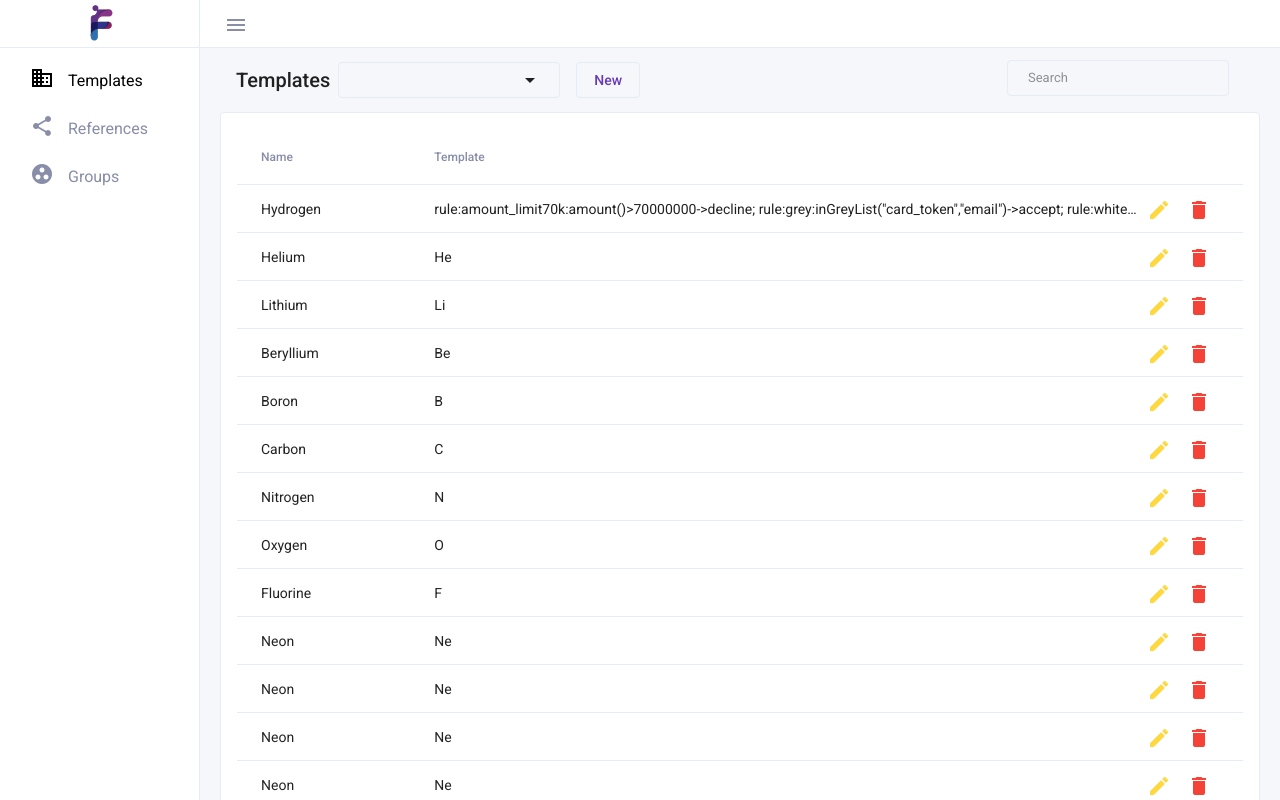
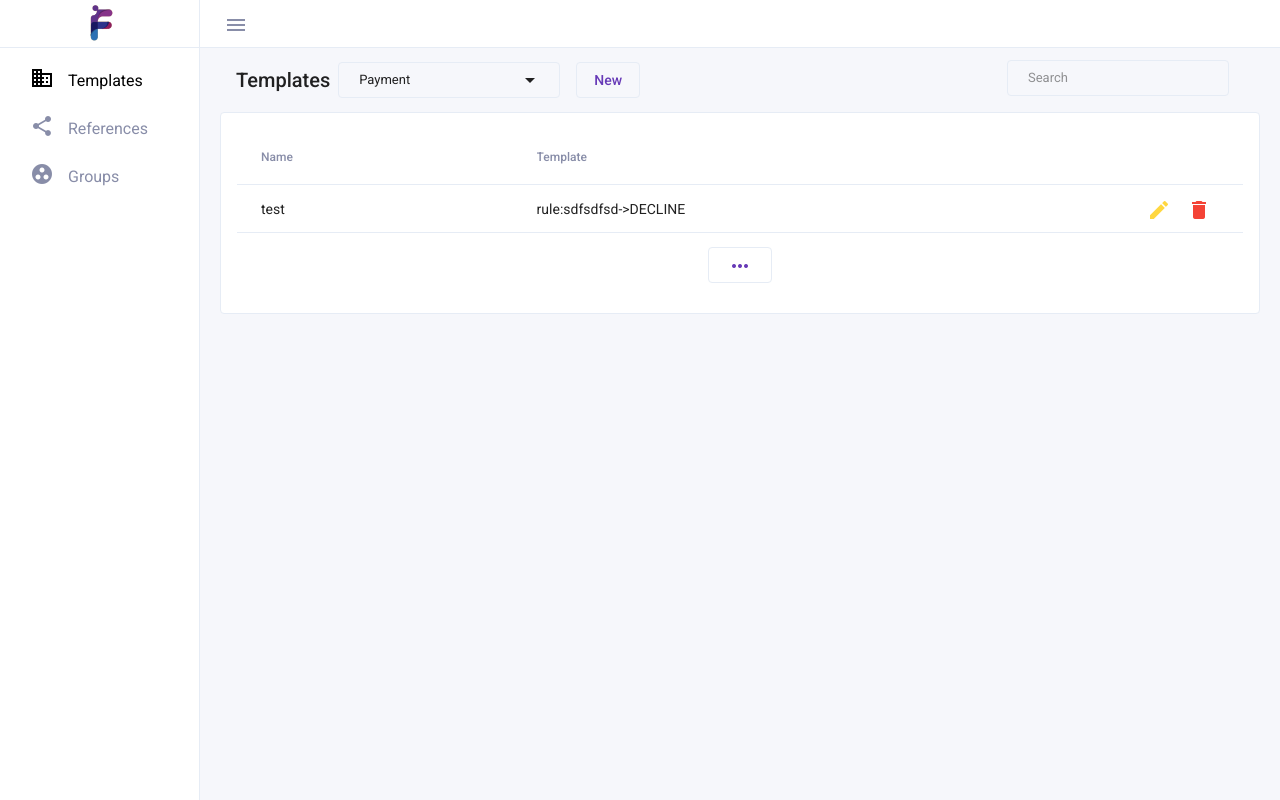
Before and after one commit to rbkmoney/fraudbusters-ui, an Angular app: page /templates in a window 1280 px wide. Shown: the top 800 px of the page. Built offline with nearby package versions, Linux system fonts and the light colour scheme.

Commit message:
Add service with mock data

```diff
--- a/src/app/app-routing.module.ts
+++ b/src/app/app-routing.module.ts
@@ -1,6 +1,5 @@
-import { NgModule } from '@angular/core';
-import { Routes, RouterModule } from '@angular/router';
-import {TemplatesComponent} from './templates/templates.component';
+import {NgModule} from '@angular/core';
+import {RouterModule} from '@angular/router';
 
 @NgModule({
   imports: [
--- a/src/app/app.module.ts
+++ b/src/app/app.module.ts
@@ -15,6 +15,7 @@ import {TemplatesModule} from './templates/templates.module';
 import {ReferencesModule} from './references/references.module';
 import {GroupsModule} from './groups/groups.module';
 import {CreateTemplateModule} from './templates/create-template/create-template.module';
+import {HttpClientModule} from '@angular/common/http';
 
 @NgModule({
   declarations: [
@@ -34,7 +35,8 @@ import {CreateTemplateModule} from './templates/create-template/create-template.
     CreateTemplateModule,
     ReferencesModule,
     GroupsModule,
-    BrowserAnimationsModule
+    BrowserAnimationsModule,
+    HttpClientModule
   ],
   providers: [],
   bootstrap: [AppComponent]
--- /dev/null
+++ b/src/app/core/config.service.ts
@@ -0,0 +1,23 @@
+import {HttpClient} from '@angular/common/http';
+import {Injectable} from '@angular/core';
+
+export interface AppConfig {
+  fbManagementEndpoint: string;
+}
+
+@Injectable()
+export class ConfigService {
+  config: AppConfig;
+
+  constructor(private http: HttpClient) {
+  }
+
+  load() {
+    return new Promise((resolve) => {
+      this.http.get<AppConfig>('assets/appConfig.json').subscribe((config) => {
+        this.config = config;
+        resolve();
+      });
+    });
+  }
+}
--- /dev/null
+++ b/src/app/shared/constants/operation-type.ts
@@ -0,0 +1,4 @@
+export enum OperationType {
+  Payment,
+  PeerToPeer
+}
--- /dev/null
+++ b/src/app/templates/model/template.ts
@@ -0,0 +1,9 @@
+export class Template {
+  name: string;
+  template: string;
+
+  constructor(name: string, template: string) {
+    this.name = name;
+    this.template = template;
+  }
+}
--- a/src/app/templates/templates.component.html
+++ b/src/app/templates/templates.component.html
@@ -2,9 +2,8 @@
   <mat-toolbar-row>
     <h3>Templates</h3>
     <mat-form-field appearance="fill">
-      <mat-select >
-        <mat-option value="payment">Payment</mat-option>
-        <mat-option value="PeerToPeer">PeerToPeer</mat-option>
+      <mat-select [(value)]="operationType">
+        <mat-option *ngFor="let typeItem of operationTypes" value="{{ typeItem }}">{{typeItem}}</mat-option>
       </mat-select>
     </mat-form-field>
     <button mat-stroked-button color="primary" [routerLink]="'/templates/new'">New</button>
@@ -15,19 +14,18 @@
   </mat-toolbar-row>
 </mat-toolbar>
 
-
 <div class="row">
   <div class="col-md-12">
     <mat-card>
       <mat-card-content>
-        <table mat-table [dataSource]="dataSource" class="mat-elevation-z8" matSort>
+        <table mat-table [dataSource]="templates" class="mat-elevation-z8" matSort>
           <ng-container matColumnDef="name">
             <th mat-header-cell *matHeaderCellDef mat-sort-header> Name</th>
             <td mat-cell *matCellDef="let element"> {{element.name}} </td>
           </ng-container>
           <ng-container matColumnDef="text">
             <th mat-header-cell *matHeaderCellDef> Template</th>
-            <td mat-cell *matCellDef="let element"> {{element.text}} </td>
+            <td mat-cell *matCellDef="let element"> {{element.template}} </td>
           </ng-container>
           <ng-container matColumnDef="edit">
             <th mat-header-cell *matHeaderCellDef></th>
--- a/src/app/templates/templates.component.ts
+++ b/src/app/templates/templates.component.ts
@@ -1,39 +1,44 @@
-import {Component} from '@angular/core';
-import {Router} from '@angular/router';
-
-export interface PeriodicElement {
-    name: string;
-    position: number;
-    weight: number;
-    text: string;
-}
-
-const ELEMENT_DATA: PeriodicElement[] = [
-    {position: 1, name: 'Hydrogen', weight: 1.0079, text: 'rule:amount_limit70k:amount()>70000000->decline;\nrule:grey:inGreyList("card_token","email")->accept;\nrule:white:inWhiteList("email","fingerprint","card_token","bin","ip")->accept;\nrule:black:inBlackList("email","fingerprint","card_token","bin","ip")->decline;\nrule:tur_bin1:in("bin","444444") AND amount()<77000 ->accept;\nrule:tur_bin2:in("bin","444444") AND count("card_token",1440,"party_id")<12->accept;\nrule:bad_countries:in(countryBy("country_bank"),"AUS")->decline;\nrule:amount_country801R:amount()>8100 AND in(countryBy("country_bank"),"HND")->decline;\nrule:amount_country2100R:amount()>12000 AND in(countryBy("country_bank"),"RUS")->decline;\nrule:amount_country3500R:amount()>31000 AND in(countryBy("country_bank"),"PER","BRA")->decline;\nrule:tur_low:count("card_token",1440,"party_id")<21 AND amount()<33000 AND in(countryBy("country_bank"),"UZB")->accept;\nrule:cards_test_count_3:unique("fingerprint","card_token",1440)>3 AND not in(countryBy("country_bank"),"UZB")->decline;\nrule:USSRcount:count("card_token",1440,"party_id")<11 AND in(countryBy("country_bank"),"UZB")->accept;\nrule:count11tur:count("card_token",1440,"party_id")<12 AND in(countryBy("country_bank"),"TUR")->accept;\nrule:count10:count("card_token",1440,"party_id")<11 AND not in(countryBy("country_bank"),"ARG")->accept;\nrule:count5bra:count("card_token",1440,"party_id")>0->decline;'},
-    {position: 2, name: 'Helium', weight: 4.0026, text: 'He'},
-    {position: 3, name: 'Lithium', weight: 6.941, text: 'Li'},
-    {position: 4, name: 'Beryllium', weight: 9.0122, text: 'Be'},
-    {position: 5, name: 'Boron', weight: 10.811, text: 'B'},
-    {position: 6, name: 'Carbon', weight: 12.0107, text: 'C'},
-    {position: 7, name: 'Nitrogen', weight: 14.0067, text: 'N'},
-    {position: 8, name: 'Oxygen', weight: 15.9994, text: 'O'},
-    {position: 9, name: 'Fluorine', weight: 18.9984, text: 'F'},
-    {position: 10, name: 'Neon', weight: 20.1797, text: 'Ne'},
-    {position: 11, name: 'Neon', weight: 20.1797, text: 'Ne'},
-    {position: 12, name: 'Neon', weight: 20.1797, text: 'Ne'},
-    {position: 13, name: 'Neon', weight: 20.1797, text: 'Ne'},
-    {position: 14, name: 'Neon', weight: 20.1797, text: 'Ne'},
-    {position: 15, name: 'Neon', weight: 20.1797, text: 'Ne'}
-];
+import {Component, OnInit} from '@angular/core';
+import {OperationType} from '../shared/constants/operation-type';
+import {TemplatesService} from './templates.service';
+import {HttpErrorResponse} from '@angular/common/http';
+import {MatSnackBar} from '@angular/material/snack-bar';
 
 @Component({
   selector: 'app-templates',
   templateUrl: './templates.component.html',
   styleUrls: ['./templates.component.scss']
 })
-export class TemplatesComponent {
+export class TemplatesComponent implements OnInit {
 
+  isLoading = false;
   displayedColumns: string[] = ['name', 'text', 'edit'];
-  dataSource = ELEMENT_DATA;
+  templates = [];
+  operationTypes = [];
+  operationType;
 
+  constructor(private templateService: TemplatesService, private snackBar: MatSnackBar) {
+  }
+
+  ngOnInit() {
+    this.operationTypes = Object.keys(OperationType).filter(k => typeof OperationType[k as any] === "number");;
+    this.operationType = this.operationTypes[0];
+    this.search(this.operationType);
+  }
+
+  search(type: OperationType) {
+    this.isLoading = true;
+    this.templateService.getTemplates(type).subscribe(
+      (templates) => {
+        this.isLoading = false;
+        this.templates = templates.reverse();
+      },
+      (error: HttpErrorResponse) => {
+        this.isLoading = false;
+        this.snackBar.open(`${error.status}: ${error.message}`, 'OK', {
+          duration: 1500,
+        });
+      }
+    );
+  }
 }
--- /dev/null
+++ b/src/app/templates/templates.service.ts
@@ -0,0 +1,24 @@
+import {Injectable} from '@angular/core';
+import {HttpClient} from '@angular/common/http';
+import {Template} from './model/template';
+import {ConfigService} from '../core/config.service';
+import {OperationType} from '../shared/constants/operation-type';
+import {Observable} from 'rxjs';
+import { of } from 'rxjs';
+
+@Injectable({
+  providedIn: 'root'
+})
+export class TemplatesService {
+
+  // private readonly fbManagementEndpoint: string;
+
+  constructor(private http: HttpClient, configService: ConfigService) {
+    // this.fbManagementEndpoint = configService.config.fbManagementEndpoint;
+  }
+
+  getTemplates(type: OperationType): Observable<Template[]> {
+    // return this.http.get<Template[]>(`${this.fbManagementEndpoint}/template?limit=300`);
+    return of([new Template('test', 'rule:sdfsdfsd->DECLINE')]);
+  }
+}
--- /dev/null
+++ b/src/assets/appConfig.json
@@ -0,0 +1,3 @@
+{
+    "fbManagementEndpoint": "https://iddqd.rbk.money/papi/v1"
+}
```
Also changed, not shown: src/app/shared/services/template/payment/payment-templates.service.ts (added, +9 -0 lines), src/app/templates/templates.module.ts (+7 -2 lines), 2 other files (tests, documents, lock files or other folders).
